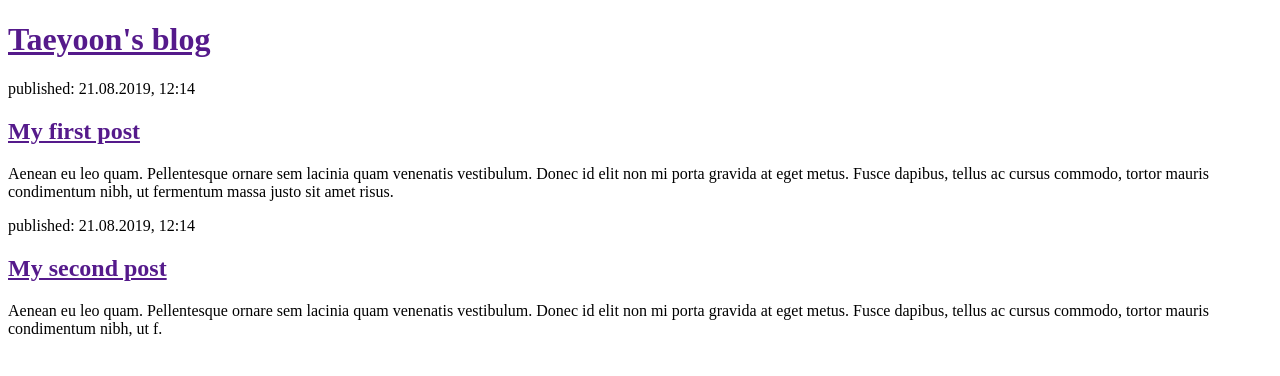
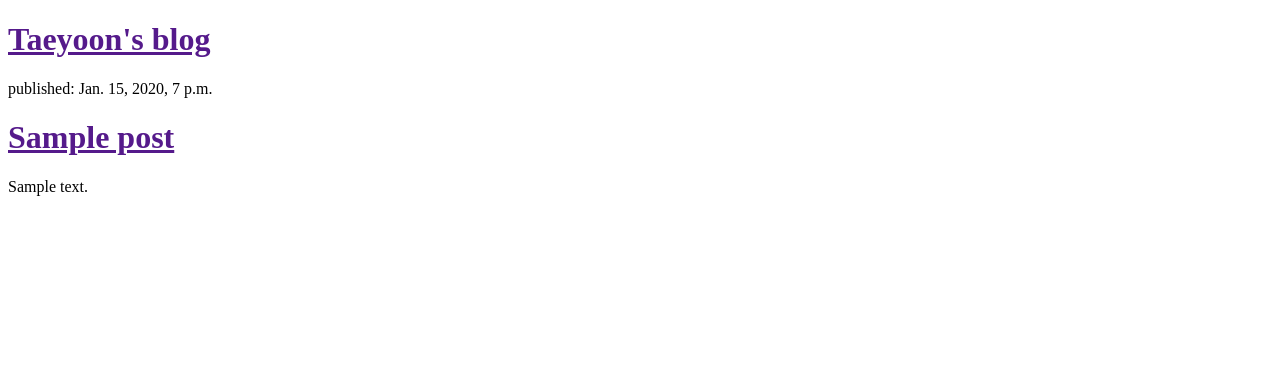
Before and after one commit to taeyooniSK/Django, a Django app: template blog/templates/blog/post_list.html in a window 1280 px wide. Shown: the top 376 px of the page. Run offline with Django 3.2, Linux system fonts and the light colour scheme; the template is opened without the code that fills it: values that come from a table or form of the project are taken from there, others are empty; tables that the repository leaves empty hold one stand-in row (values such as "Sample post").

Commit message:
Modified templates to display posts form db

```diff
--- a/blog/templates/blog/post_list.html
+++ b/blog/templates/blog/post_list.html
@@ -11,25 +11,14 @@
       <h1><a href="">Taeyoon's blog</a></h1>
     </div>
 
+    {% for post in posts %}
     <div>
-      <p>published: 21.08.2019, 12:14</p>
-      <h2><a href="">My first post</a></h2>
-      <p>
-        Aenean eu leo quam. Pellentesque ornare sem lacinia quam venenatis
-        vestibulum. Donec id elit non mi porta gravida at eget metus. Fusce
-        dapibus, tellus ac cursus commodo, tortor mauris condimentum nibh, ut
-        fermentum massa justo sit amet risus.
-      </p>
+      <p>published: {{ post.published_date }}</p>
+      <h1>
+        <a href="">{{ post.title }}</a>
+      </h1>
+      <p>{{ post.text | linebreaksbr }}</p>
     </div>
-
-    <div>
-      <p>published: 21.08.2019, 12:14</p>
-      <h2><a href="">My second post</a></h2>
-      <p>
-        Aenean eu leo quam. Pellentesque ornare sem lacinia quam venenatis
-        vestibulum. Donec id elit non mi porta gravida at eget metus. Fusce
-        dapibus, tellus ac cursus commodo, tortor mauris condimentum nibh, ut f.
-      </p>
-    </div>
+    {% endfor %}
   </body>
 </html>
```
Also changed, not shown: blog/views.py (+5 -2 lines).
